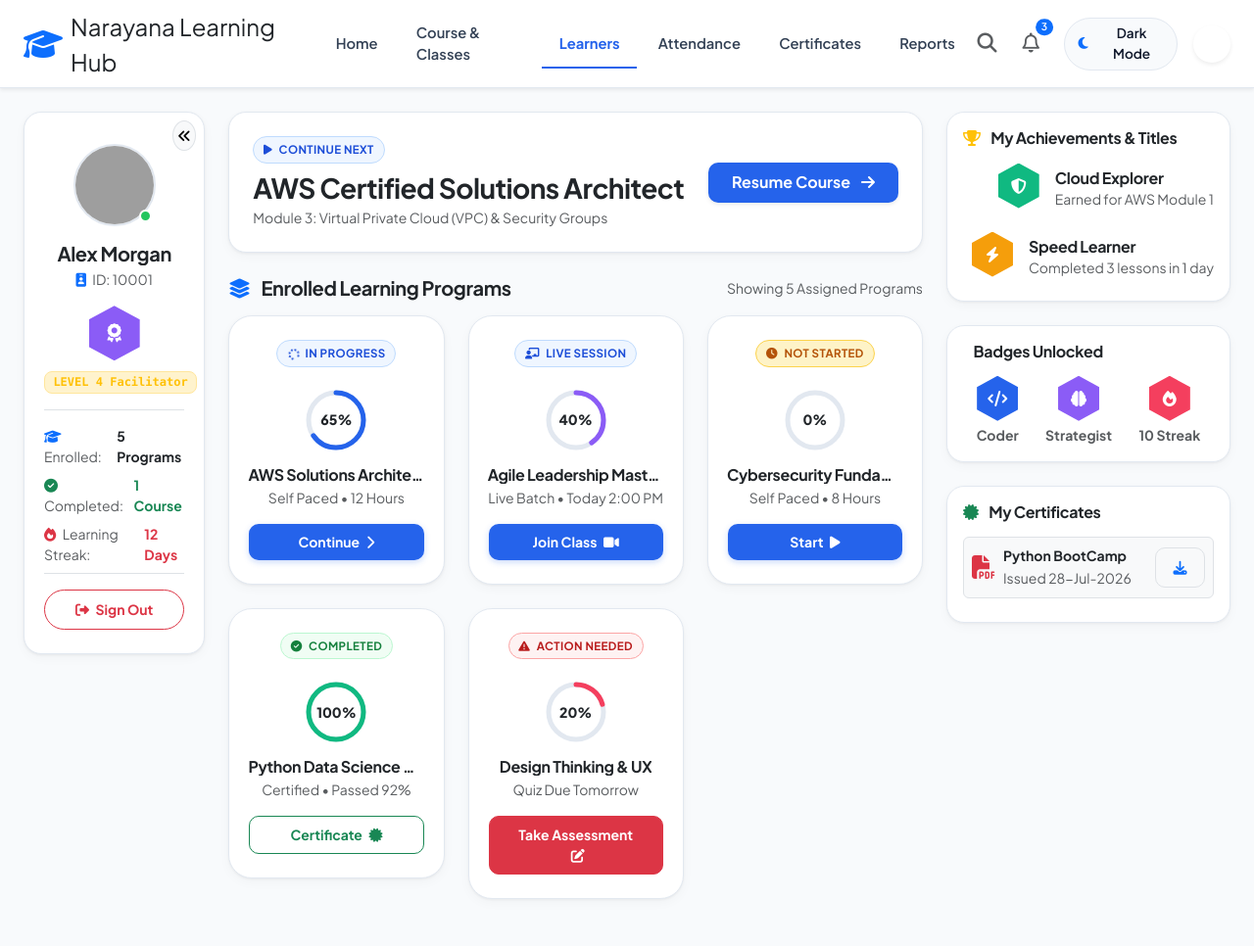
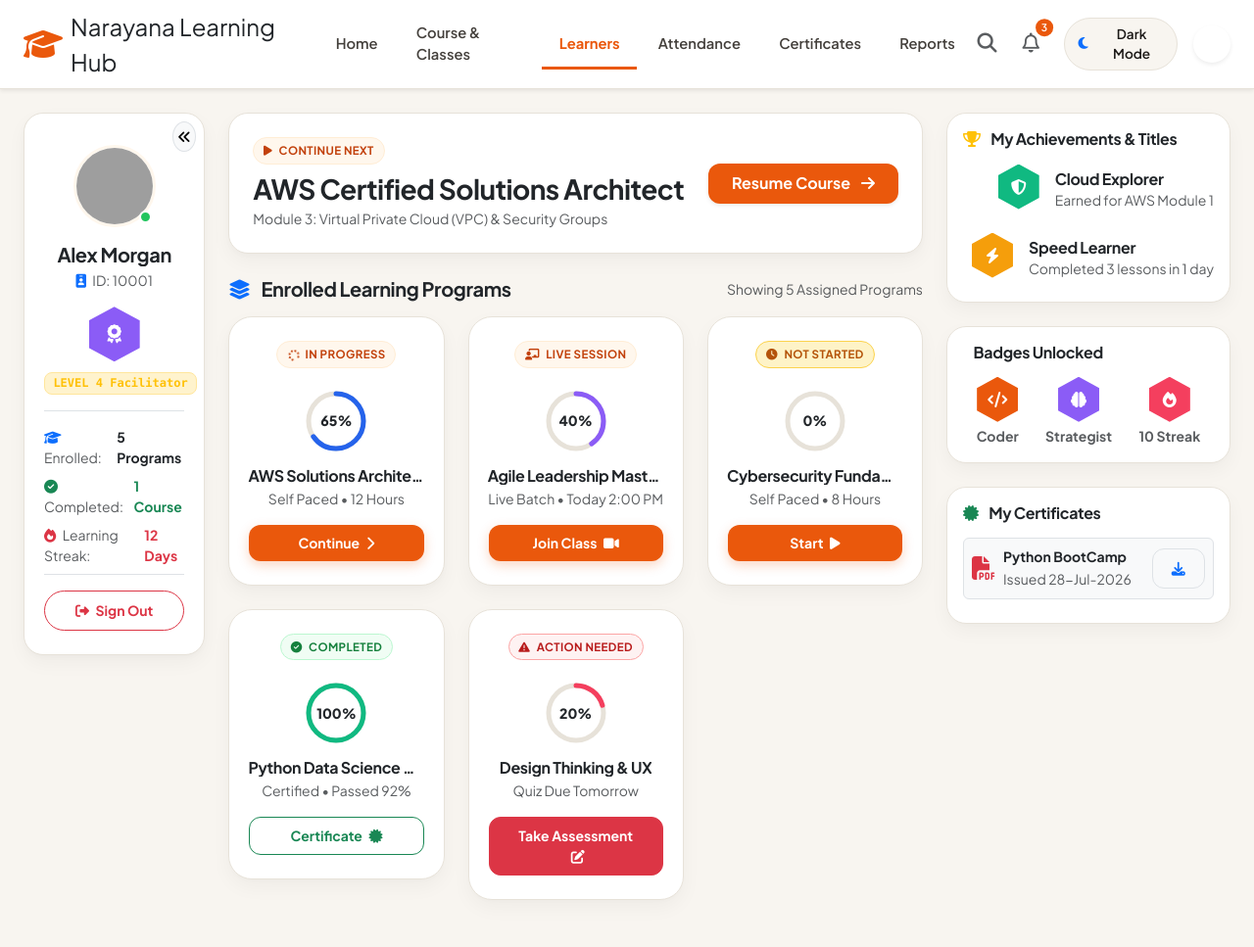
Before and after one commit to TnsSamanvitha18/NarayanaLMS, a Flask app: page /learners/portal in a window 1280 px wide. Shown: the whole page at 98% size. Before the commit the page ends 920 px from the top, so only its background shows below. Run offline with Flask 3, Linux system fonts and the light colour scheme; the visitor is signed in with stand-in values (Sample User, id 1); data comes from the database, SQL or seed files in the repository; grey boxes are pictures that could not be loaded.

Commit message:
Re-skin LMS Portal in BuddyBoss warm cream canvas and terracotta orange aesthetic

```diff
--- a/app/static/css/style.css
+++ b/app/static/css/style.css
@@ -1,76 +1,76 @@
 /* ==========================================================================
-   NARAYANA LEARNING HUB - CLEAN, SOPHISTICATED ENTERPRISE DESIGN SYSTEM
-   High Contrast, Exceptional Readability, Refined Tech Aesthetic
+   NARAYANA LEARNING HUB - BUDDYBOSS-INSPIRED WARM & INVITING DESIGN SYSTEM
+   Warm Cream Canvas, Terracotta Orange Accents, Crisp White Cards, Espresso Ink
    ========================================================================== */
 
-/* --- Light Mode Color System --- */
+/* --- Light Mode Color System (BuddyBoss Warm Aesthetic) --- */
 :root, [data-theme="light"] {
-    --bg-app: #F8FAFC;
+    --bg-app: #F8F5F0;
     --bg-surface: #FFFFFF;
     --bg-surface-elevated: #FFFFFF;
 
-    --text-primary: #0F172A;
-    --text-secondary: #334155;
-    --text-muted: #64748B;
+    --text-primary: #1C1917;
+    --text-secondary: #44403C;
+    --text-muted: #78716C;
 
-    --border-color: #E2E8F0;
-    --border-subtle: #F1F5F9;
+    --border-color: #E7E2D9;
+    --border-subtle: #F3EFEA;
 
-    --brand-blue: #2563EB;
-    --brand-blue-hover: #1D4ED8;
-    --brand-blue-subtle: #EFF6FF;
+    --brand-orange: #EA580C;
+    --brand-orange-hover: #C2410C;
+    --brand-orange-subtle: #FFF7ED;
+    --brand-orange-glow: rgba(234, 88, 12, 0.25);
 
-    --gold-accent: #D97706;
-    --gold-subtle: #FEF3C7;
+    --navy-blue: #EA580C;
 
-    --card-shadow: 0 4px 12px rgba(15, 23, 42, 0.03), 0 1px 3px rgba(15, 23, 42, 0.06);
-    --card-hover-shadow: 0 10px 24px rgba(37, 99, 235, 0.1), 0 4px 8px rgba(15, 23, 42, 0.04);
+    --card-shadow: 0 8px 20px rgba(28, 25, 23, 0.04), 0 2px 6px rgba(28, 25, 23, 0.02);
+    --card-hover-shadow: 0 14px 28px rgba(234, 88, 12, 0.12), 0 4px 10px rgba(28, 25, 23, 0.04);
 
-    --table-header-bg: #F8FAFC;
-    --table-header-text: #475569;
-    --table-row-hover: #F1F5F9;
-    --table-border: #E2E8F0;
+    --table-header-bg: #F5F1EB;
+    --table-header-text: #57534E;
+    --table-row-hover: #FAF6F0;
+    --table-border: #E7E2D9;
 
     --input-bg: #FFFFFF;
-    --input-border: #CBD5E1;
-    --input-text: #0F172A;
+    --input-border: #D6D1C7;
+    --input-text: #1C1917;
 
     --header-bg: #FFFFFF;
 }
 
-/* --- Dark Mode Color System --- */
+/* --- Dark Mode Color System (Deep Warm Obsidian) --- */
 [data-theme="dark"] {
-    --bg-app: #0B0F19;
-    --bg-surface: #131B2E;
-    --bg-surface-elevated: #1A243B;
+    --bg-app: #12100E;
+    --bg-surface: #1C1815;
+    --bg-surface-elevated: #26211D;
 
-    --text-primary: #F8FAFC;
-    --text-secondary: #E2E8F0;
-    --text-muted: #94A3B8;
+    --text-primary: #FAFAF9;
+    --text-secondary: #E7E5E4;
+    --text-muted: #A8A29E;
 
-    --border-color: #1E293B;
-    --border-subtle: #172033;
+    --border-color: #2E2722;
+    --border-subtle: #211C18;
 
-    --brand-blue: #3B82F6;
-    --brand-blue-hover: #60A5FA;
-    --brand-blue-subtle: rgba(59, 130, 246, 0.15);
+    --brand-orange: #F97316;
+    --brand-orange-hover: #FB923C;
+    --brand-orange-subtle: rgba(249, 115, 22, 0.15);
+    --brand-orange-glow: rgba(249, 115, 22, 0.35);
 
-    --gold-accent: #F59E0B;
-    --gold-subtle: rgba(245, 158, 11, 0.15);
+    --navy-blue: #F97316;
 
-    --card-shadow: 0 8px 24px rgba(0, 0, 0, 0.4);
-    --card-hover-shadow: 0 14px 32px rgba(59, 130, 246, 0.25);
+    --card-shadow: 0 10px 30px rgba(0, 0, 0, 0.5);
+    --card-hover-shadow: 0 16px 36px rgba(249, 115, 22, 0.25);
 
-    --table-header-bg: #1A243B;
-    --table-header-text: #38BDF8;
-    --table-row-hover: #172033;
-    --table-border: #1E293B;
+    --table-header-bg: #26211D;
+    --table-header-text: #FB923C;
+    --table-row-hover: #211C18;
+    --table-border: #2E2722;
 
-    --input-bg: #0F172A;
-    --input-border: #334155;
-    --input-text: #F8FAFC;
+    --input-bg: #161311;
+    --input-border: #3D342E;
+    --input-text: #FAFAF9;
 
-    --header-bg: #131B2E;
+    --header-bg: #1C1815;
 }
 
 /* --- Base Reset & Typography --- */
@@ -83,24 +83,27 @@ body {
     -webkit-font-smoothing: antialiased;
 }
 
-/* Typography Utility Helpers */
+h1, h2, h3, h4, h5, h6 {
+    color: var(--text-primary);
+    font-weight: 700;
+    letter-spacing: -0.02em;
+}
+
 .text-navy, .text-gradient-primary, .text-gradient-blue, .text-gradient-purple, .text-gradient-emerald, .text-gradient-coral, .text-gradient-amber, .text-gradient-cyan {
     color: var(--text-primary) !important;
     background: none !important;
     -webkit-text-fill-color: initial !important;
 }
 
-h1, h2, h3, h4, h5, h6 {
-    color: var(--text-primary);
-    font-weight: 700;
-    letter-spacing: -0.02em;
+.text-orange {
+    color: var(--brand-orange) !important;
 }
 
-/* --- Clean Elevated Cards --- */
+/* --- Crisp Pure White Cards --- */
 .card, .card-stat, .profile-sidebar, .modal-content, .card-circular, .glass-card {
     background-color: var(--bg-surface) !important;
     border: 1px solid var(--border-color) !important;
-    border-radius: 18px !important;
+    border-radius: 20px !important;
     box-shadow: var(--card-shadow) !important;
     transition: transform 0.2s ease, box-shadow 0.2s ease, border-color 0.2s ease;
     backdrop-filter: none !important;
@@ -108,7 +111,7 @@ h1, h2, h3, h4, h5, h6 {
 }
 
 .card:hover, .card-stat:hover {
-    border-color: var(--brand-blue) !important;
+    border-color: var(--brand-orange) !important;
     box-shadow: var(--card-hover-shadow) !important;
     transform: translateY(-2px);
 }
@@ -151,7 +154,7 @@ h1, h2, h3, h4, h5, h6 {
     color: var(--text-secondary);
     font-weight: 600;
     padding: 0.85rem 1.1rem;
-    border-bottom: 2.5px solid transparent;
+    border-bottom: 3px solid transparent;
     transition: all 0.2s ease;
     text-decoration: none;
     display: inline-flex;
@@ -161,20 +164,20 @@ h1, h2, h3, h4, h5, h6 {
 }
 
 .ls-nav-tab:hover {
-    color: var(--brand-blue);
+    color: var(--brand-orange);
 }
 
 .ls-nav-tab.active {
-    color: var(--brand-blue);
+    color: var(--brand-orange);
     font-weight: 700;
-    border-bottom-color: var(--brand-blue);
+    border-bottom-color: var(--brand-orange);
 }
 
-/* --- Clean Buttons & Badges --- */
+/* --- Terracotta Orange Buttons & Badges --- */
 .btn {
-    border-radius: 10px;
+    border-radius: 12px;
     font-weight: 600;
-    padding: 0.55rem 1.1rem;
+    padding: 0.55rem 1.2rem;
     transition: all 0.2s ease;
 }
 
@@ -182,31 +185,25 @@ h1, h2, h3, h4, h5, h6 {
     transform: scale(0.98);
 }
 
-.btn-navy, .btn-primary {
-    background-color: var(--brand-blue) !important;
+.btn-navy, .btn-primary, .btn-orange {
+    background-color: var(--brand-orange) !important;
     color: #FFFFFF !important;
     border: none;
-    box-shadow: 0 2px 6px rgba(37, 99, 235, 0.25);
+    box-shadow: 0 4px 12px var(--brand-orange-glow);
 }
 
-.btn-navy:hover, .btn-primary:hover {
-    background-color: var(--brand-blue-hover) !important;
-    box-shadow: 0 4px 12px rgba(37, 99, 235, 0.35);
+.btn-navy:hover, .btn-primary:hover, .btn-orange:hover {
+    background-color: var(--brand-orange-hover) !important;
+    box-shadow: 0 6px 16px var(--brand-orange-glow);
 }
 
-.btn-gold {
-    background-color: var(--gold-accent) !important;
-    color: #FFFFFF !important;
-    border: none;
+.btn-outline-primary, .btn-outline-orange {
+    color: var(--brand-orange);
+    border-color: var(--brand-orange);
 }
 
-.btn-outline-primary {
-    color: var(--brand-blue);
-    border-color: var(--brand-blue);
-}
-
-.btn-outline-primary:hover {
-    background-color: var(--brand-blue);
+.btn-outline-primary:hover, .btn-outline-orange:hover {
+    background-color: var(--brand-orange);
     color: #FFFFFF;
 }
 
@@ -228,9 +225,9 @@ h1, h2, h3, h4, h5, h6 {
 }
 
 .pill-in-progress {
-    background-color: #EFF6FF;
-    color: #1D4ED8;
-    border: 1px solid #BFDBFE;
+    background-color: #FFF7ED;
+    color: #C2410C;
+    border: 1px solid #FFEDD5;
 }
 
 .pill-completed {
@@ -251,7 +248,7 @@ h1, h2, h3, h4, h5, h6 {
     border: 1px solid #FCA5A5;
 }
 
-[data-theme="dark"] .pill-in-progress { background: rgba(37, 99, 235, 0.2); color: #60A5FA; border-color: rgba(37, 99, 235, 0.4); }
+[data-theme="dark"] .pill-in-progress { background: rgba(249, 115, 22, 0.2); color: #FB923C; border-color: rgba(249, 115, 22, 0.4); }
 [data-theme="dark"] .pill-completed { background: rgba(16, 185, 129, 0.2); color: #34D399; border-color: rgba(16, 185, 129, 0.4); }
 [data-theme="dark"] .pill-pending { background: rgba(245, 158, 11, 0.2); color: #FBBF24; border-color: rgba(245, 158, 11, 0.4); }
 [data-theme="dark"] .pill-overdue { background: rgba(239, 68, 68, 0.2); color: #FCA5A5; border-color: rgba(239, 68, 68, 0.4); }
@@ -276,7 +273,7 @@ h1, h2, h3, h4, h5, h6 {
     background-color: var(--input-bg);
     border: 1px solid var(--input-border);
     color: var(--input-text);
-    border-radius: 10px !important;
+    border-radius: 12px !important;
     padding: 0.65rem 1rem;
     font-size: 0.95rem;
     transition: border-color 0.2s ease, box-shadow 0.2s ease;
@@ -284,9 +281,9 @@ h1, h2, h3, h4, h5, h6 {
 
 .form-control:focus, .form-select:focus, .form-control-login:focus {
     background-color: var(--input-bg);
-    border-color: var(--brand-blue);
+    border-color: var(--brand-orange);
     color: var(--input-text);
-    box-shadow: 0 0 0 3px rgba(37, 99, 235, 0.15);
+    box-shadow: 0 0 0 3px rgba(234, 88, 12, 0.18);
     outline: none;
 }
 
@@ -337,7 +334,7 @@ h1, h2, h3, h4, h5, h6 {
     height: 84px;
     border-radius: 50%;
     object-fit: cover;
-    border: 2px solid var(--border-color);
+    border: 3px solid var(--brand-orange-subtle);
 }
 
 .online-dot {
@@ -368,11 +365,11 @@ h1, h2, h3, h4, h5, h6 {
 }
 
 .theme-toggle-btn:hover {
-    border-color: var(--brand-blue);
-    color: var(--brand-blue);
+    border-color: var(--brand-orange);
+    color: var(--brand-orange);
 }
 
-/* --- Clean Circular Progress Gauge --- */
+/* --- Circular Progress Ring Gauge --- */
 .progress-ring-wrapper {
     position: relative;
     width: 68px;
@@ -414,11 +411,11 @@ h1, h2, h3, h4, h5, h6 {
     color: #ffffff;
     font-size: 1.2rem;
     margin: 0 auto 0.5rem auto;
-    background-color: var(--brand-blue);
+    background-color: var(--brand-orange);
 }
 
 .hexagon-emerald { background-color: #10B981; }
-.hexagon-blue { background-color: #2563EB; }
+.hexagon-blue { background-color: var(--brand-orange); }
 .hexagon-purple { background-color: #8B5CF6; }
 .hexagon-coral { background-color: #F43F5E; }
 .hexagon-amber { background-color: #F59E0B; }
@@ -465,5 +462,5 @@ h1, h2, h3, h4, h5, h6 {
 }
 
 ::-webkit-scrollbar-thumb:hover {
-    background: var(--brand-blue);
+    background: var(--brand-orange);
 }
--- a/app/templates/base.html
+++ b/app/templates/base.html
@@ -37,7 +37,7 @@
                 <!-- Brand Logo (Restored Narayana L&D Branding) -->
                 <div class="d-flex align-items-center gap-3">
                     <a href="{{ url_for('dashboard.index') if admin_logged_in else url_for('learners.my_portal') }}" class="d-flex align-items-center text-decoration-none">
-                        <i class="fa-solid fa-graduation-cap text-gold fa-2x me-2"></i>
+                        <i class="fa-solid fa-graduation-cap text-orange fa-2x me-2"></i>
                         <span class="fs-4 fw-extrabold tracking-tight text-dark" style="font-family: 'Plus Jakarta Sans', sans-serif;">Narayana Learning Hub</span>
                     </a>
                 </div>
@@ -96,7 +96,7 @@
                     <div class="position-relative">
                         <button type="button" class="btn btn-link text-muted p-1 text-decoration-none" title="Notifications">
                             <i class="fa-regular fa-bell fs-5"></i>
-                            <span class="position-absolute top-0 start-100 translate-middle badge rounded-circle bg-primary" style="font-size: 0.65rem; padding: 0.35em 0.55em;">
+                            <span class="position-absolute top-0 start-100 translate-middle badge rounded-circle text-white" style="background-color: var(--brand-orange); font-size: 0.65rem; padding: 0.35em 0.55em;">
                                 3
                             </span>
                         </button>
```
